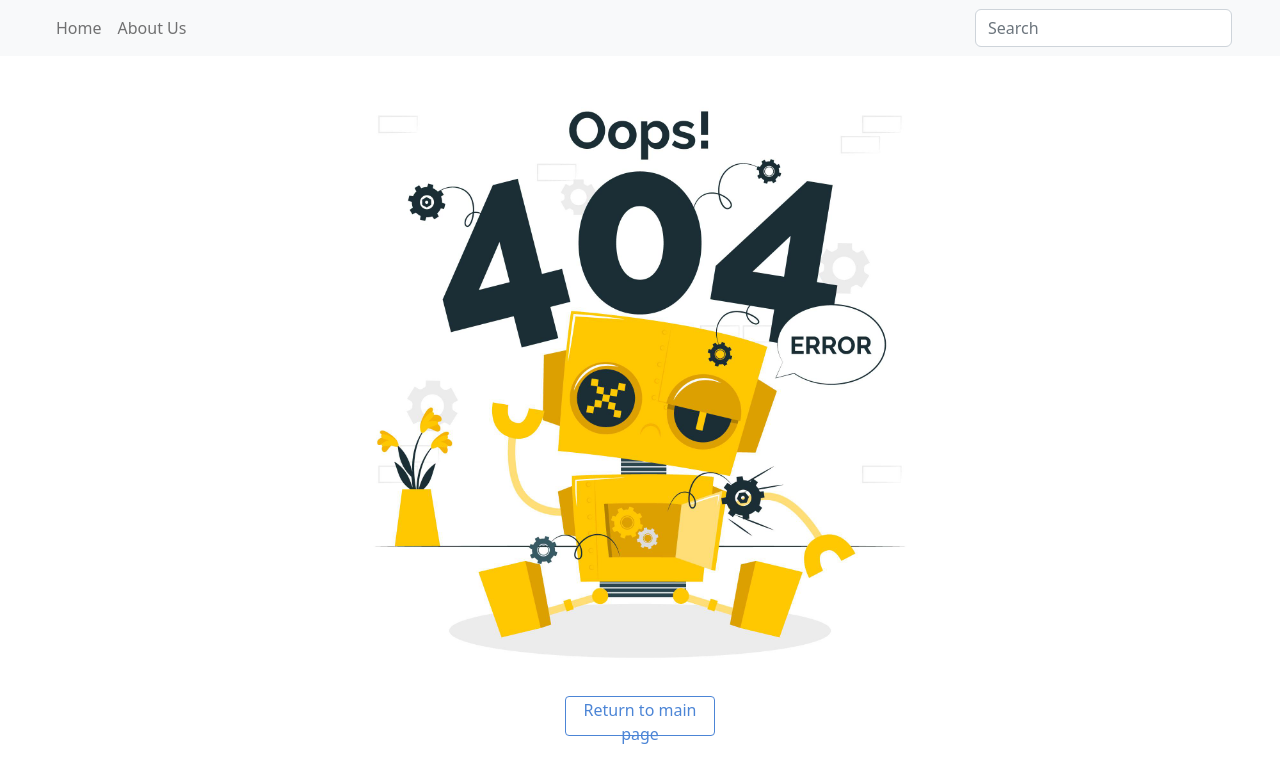
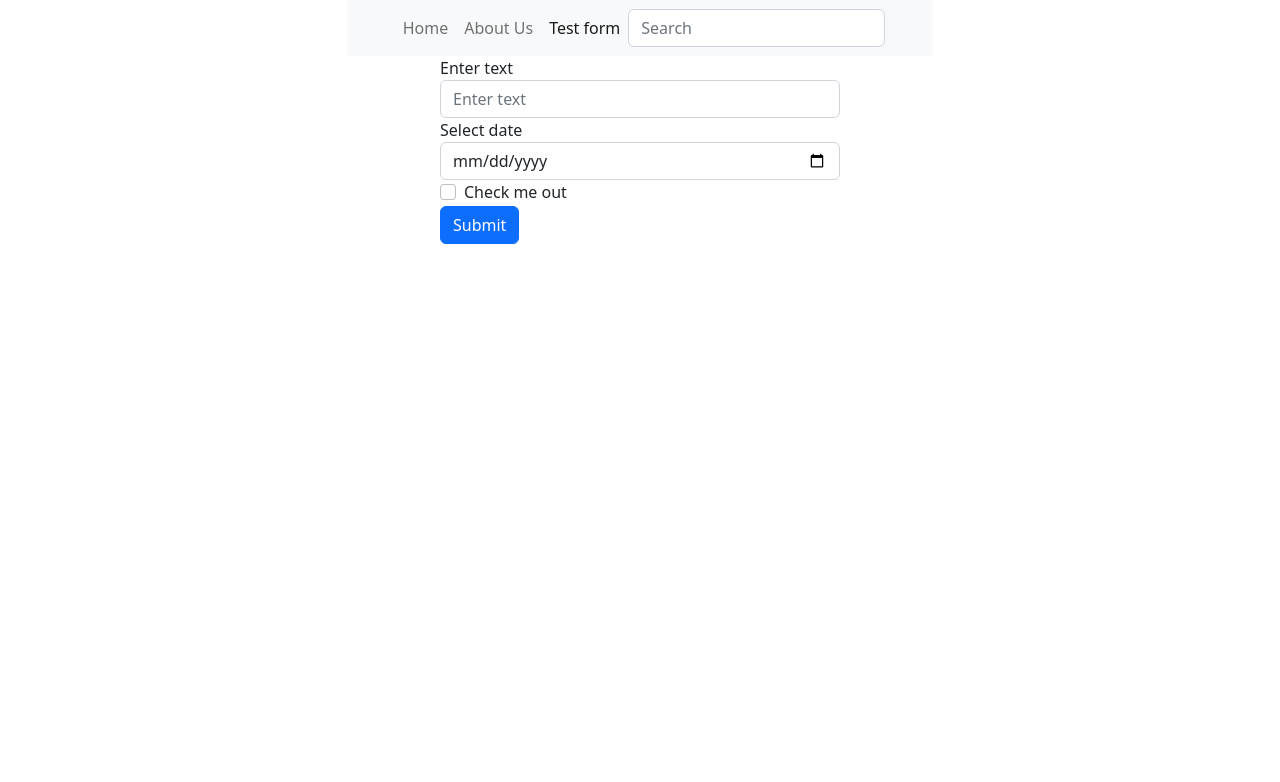
Before and after one commit to HKudria/reactCourse, a React (Vite) app: page /form in a window 1280 px wide. Shown: the top 782 px of the page. Built offline with nearby package versions, Linux system fonts and the light colour scheme.

Commit message:
feat: add simple form

```diff
--- /dev/null
+++ b/src/components/Form/Form.module.css
@@ -0,0 +1,9 @@
+.wrapper {
+    display: flex;
+    justify-content: center;
+    align-items: center;
+}
+
+.form {
+    width: 400px;
+}
--- /dev/null
+++ b/src/components/Form/Form.tsx
@@ -0,0 +1,78 @@
+import s from './Form.module.css'
+import React, {ChangeEvent} from 'react';
+
+interface FormStateInterface {
+    text: string,
+    date: string,
+    select: string,
+    checkbox: boolean,
+    switcher: string,
+    file: string
+    error?: FormError
+}
+
+interface FormError {
+    text: string,
+    date: string,
+    select: string,
+    checkbox: boolean,
+    switcher: string,
+    file: string
+}
+
+export default class Form extends React.Component {
+    state: FormStateInterface = {
+        text: '',
+        date: '',
+        select: '',
+        checkbox: false,
+        switcher: '',
+        file: ''
+    };
+
+    onChangeText = (event: ChangeEvent<HTMLInputElement>) => {
+        this.setState({...this.state, text: event.target.value})
+    };
+
+    onChangeDate = (event: ChangeEvent<HTMLInputElement>) => {
+        this.setState({...this.state, date: event.target.value})
+    };
+
+    // onChangeSelect = (event: ChangeEvent<HTMLInputElement>) => {
+    //     this.setState({...this.state, select: event.target.value})
+    // };
+
+    onChangeCheckbox = () => {
+        this.setState({...this.state, checkbox: !this.state.checkbox})
+    };
+
+    // onChangeSwitcher = (event: ChangeEvent<HTMLInputElement>) => {
+    //     this.setState({...this.state, select: event.target.value})
+    // };
+    //
+    // onChangeFile = (event: ChangeEvent<HTMLInputElement>) => {
+    //     this.setState({...this.state, select: event.target.value})
+    // };
+
+    render() {
+        return (
+            <div className={s.wrapper}>
+            <form className={s.form}>
+                <div className="form-group">
+                    <label htmlFor="text">Enter text</label>
+                    <input type="text" className="form-control" id="text" placeholder="Enter text" onChange={this.onChangeText} value={this.state.text}/>
+                </div>
+                <div className="form-group">
+                    <label htmlFor="date">Select date</label>
+                    <input type="date" className="form-control" id="date" onChange={this.onChangeDate} value={this.state.date}/>
+                </div>
+                <div className="form-check">
+                    <label className="form-check-label" htmlFor="checkbox">Check me out</label>
+                    <input type="checkbox" className="form-check-input" id="checkbox" onChange={this.onChangeCheckbox} checked={this.state.checkbox}/>
+                </div>
+                <button type="submit" className="btn btn-primary">Submit</button>
+            </form>
+            </div>
+        );
+    }
+}
--- a/src/components/Header/Nav/Nav.module.css
+++ b/src/components/Header/Nav/Nav.module.css
@@ -0,0 +1,3 @@
+.w-100 {
+    width: 100vw;
+}
--- a/src/components/Header/Nav/Nav.tsx
+++ b/src/components/Header/Nav/Nav.tsx
@@ -4,7 +4,7 @@ import Search from '../Search/Search';
 
 function Nav() {
     return (
-        <nav className="navbar navbar-expand-lg navbar-light bg-light " role={'navbar'}>
+        <nav className={`${s.w100} navbar navbar-expand-lg navbar-light bg-light `} role={'navbar'}>
             <div className="collapse navbar-collapse" id="navbarSupportedContent">
                 <ul className="navbar-nav mr-auto ms-5">
                     <li className="nav-item">
@@ -12,6 +12,9 @@ function Nav() {
                     </li>
                     <li className="nav-item">
                         <NavLink to='/aboutUs' className={`${s.noDecoration} nav-link`}>About Us</NavLink>
+                    </li>
+                    <li className="nav-item">
+                        <NavLink to='/form' className={`${s.noDecoration} nav-link`}>Test form</NavLink>
                     </li>
                 </ul>
             </div>
--- a/src/index.css
+++ b/src/index.css
@@ -5,3 +5,9 @@ a {
 .active a {
     color: #0c63e4;
 }
+
+body{
+    width: 100vw;
+    display: flex;
+    justify-content: center;
+}
--- a/src/main.tsx
+++ b/src/main.tsx
@@ -7,6 +7,7 @@ import AboutUs from './components/AboutUs/AboutUs';
 import 'bootstrap/dist/css/bootstrap.min.css';
 import './index.css';
 import Header from './components/Header/Header';
+import Form from './components/Form/Form';
 
 ReactDOM.createRoot(document.getElementById('root') as HTMLElement).render(
     <BrowserRouter>
@@ -15,6 +16,7 @@ ReactDOM.createRoot(document.getElementById('root') as HTMLElement).render(
             <Routes>
                 <Route path="/" element={<Main/>}/>
                 <Route path="/aboutUs" element={<AboutUs/>}/>
+                <Route path="/form" element={<Form/>}/>
                 <Route path="*" element={<NotFoundPage />} />
             </Routes>
         </React.StrictMode>
```
